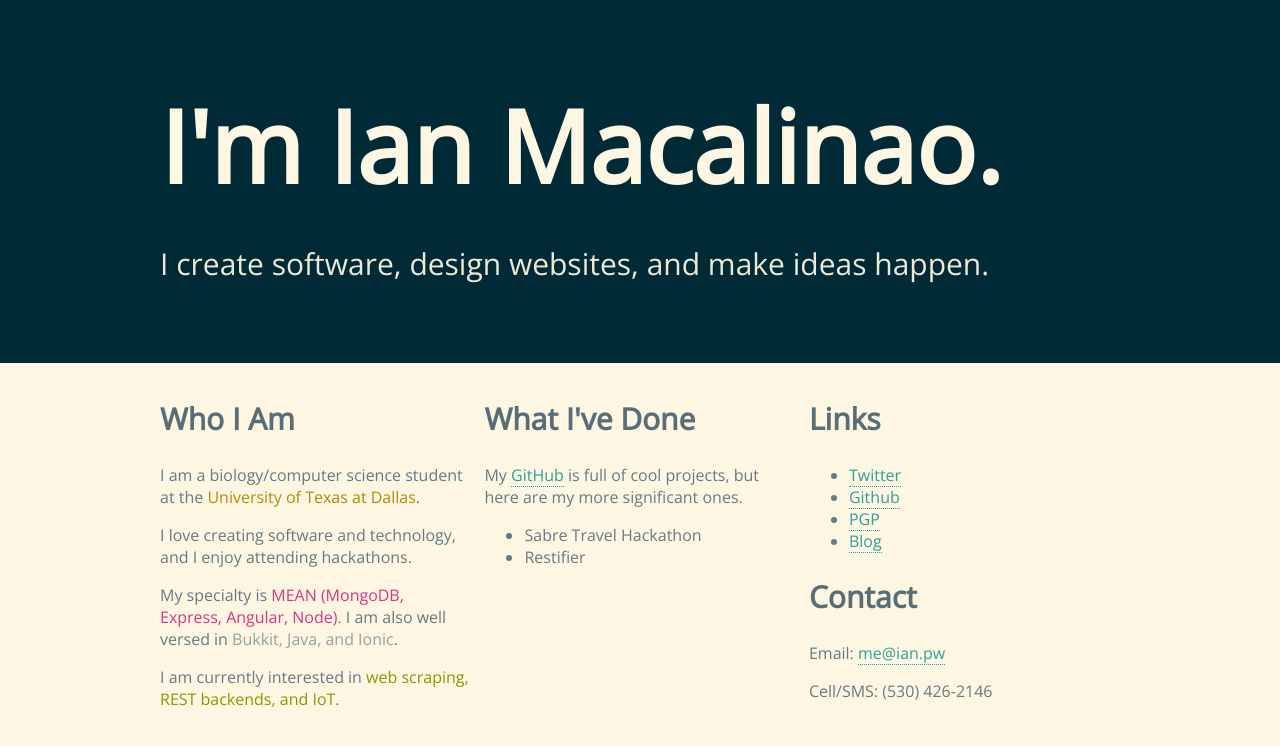
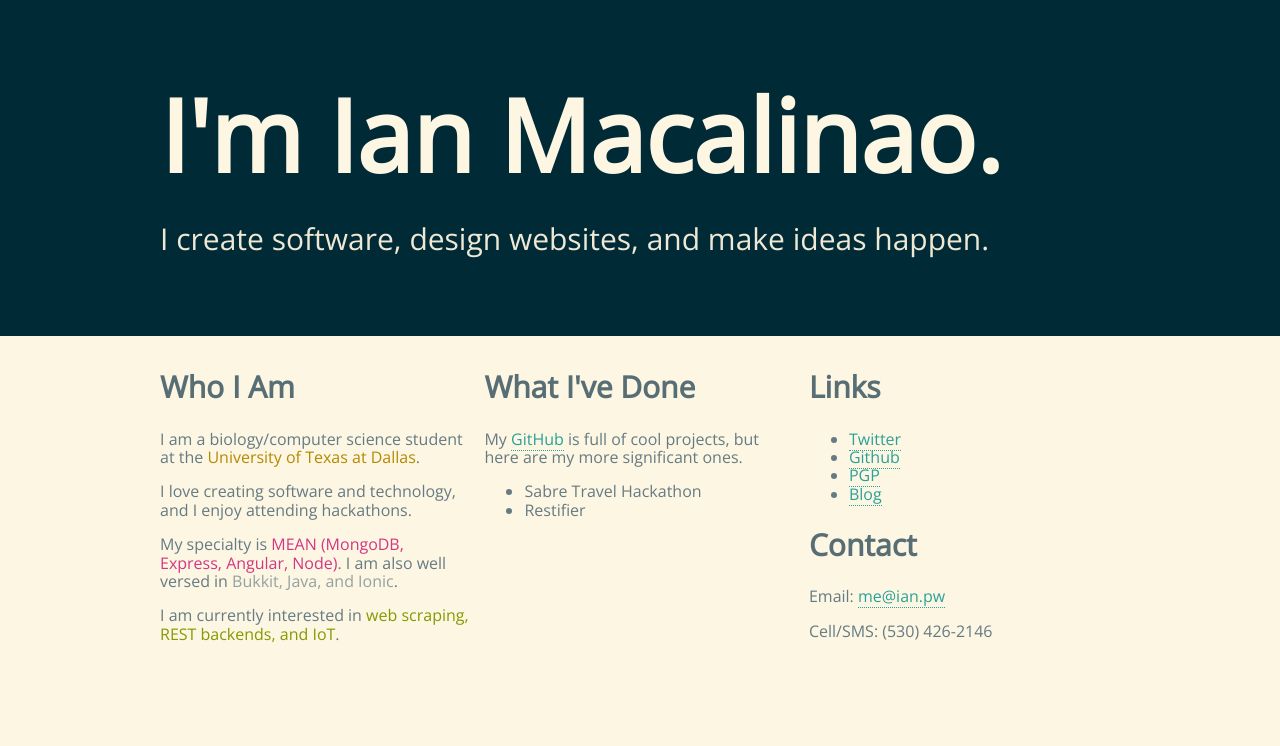
Before and after one commit to macalinao/macalinao.github.io-deprecated, a plain HTML site: page index.html in a window 1280 px wide. Drawn offline with nearby package versions, Linux system fonts and the light colour scheme.

Commit message:
Add normalize
Signed-off-by: Ian Macalinao <me@ian.pw>

```diff
--- a/index.html
+++ b/index.html
@@ -5,6 +5,7 @@
   <title>Ian Macalinao</title>
   <meta name="google-site-verification" content="aEZXQ9Sa6ffNUZlsa_5niffn9eSFTty4CqdiVz-OqyA">
   <link href="http://fonts.googleapis.com/css?family=Open+Sans:400" rel="stylesheet" type="text/css">
+  <link href="//cdnjs.cloudflare.com/ajax/libs/normalize/3.0.1/normalize.min.css" rel="stylesheet">
   <link href="//cdnjs.cloudflare.com/ajax/libs/animate.css/3.1.0/animate.min.css" rel="stylesheet">
   <link href="index.css" rel="stylesheet" type="text/css">
   <script src="index.js" type="text/javascript"></script>
```
